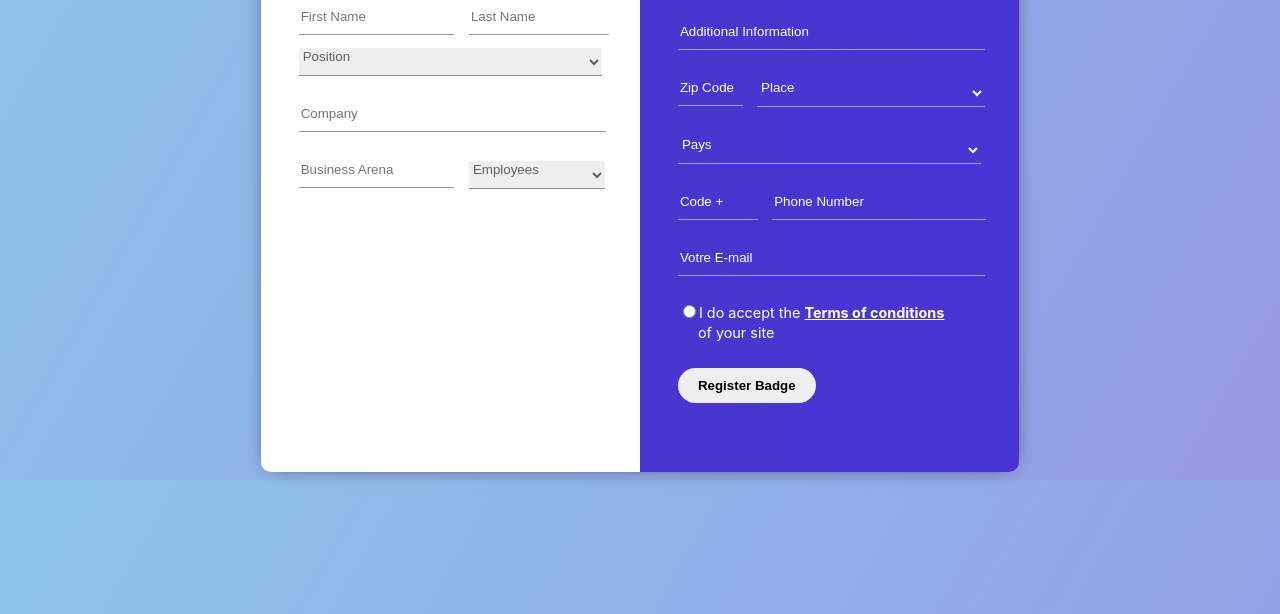
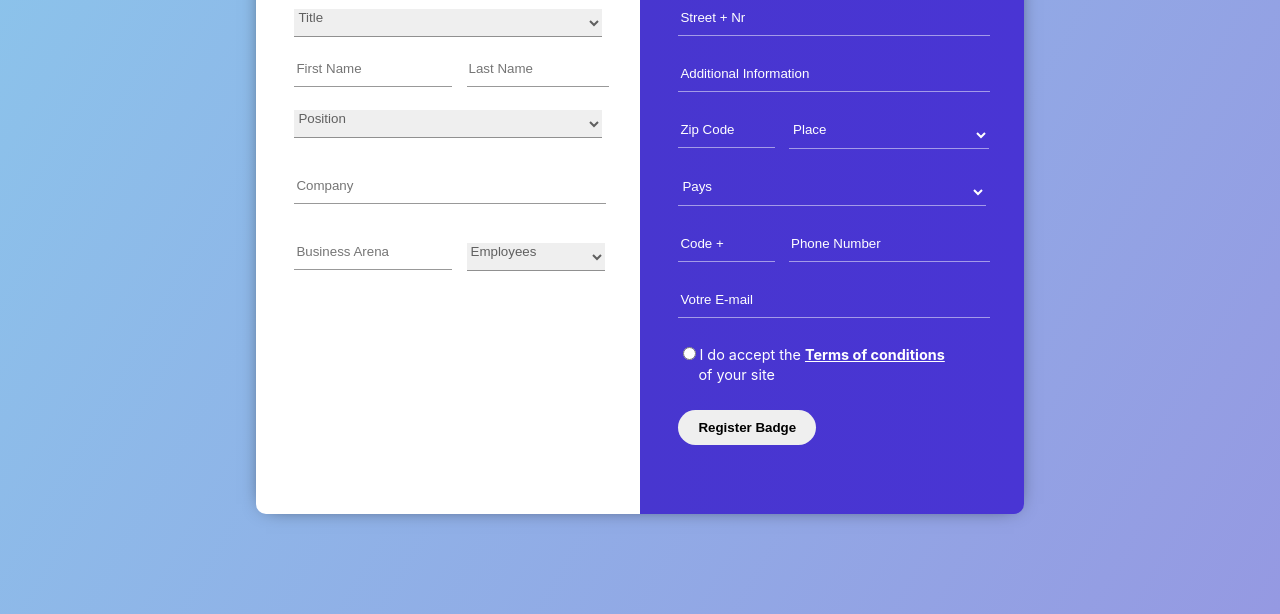
Before and after one commit to karon16/Projet4, a plain HTML site: page index.html in a window 1280 px wide. Shown: the part 186-800 px from the top of the page. Drawn offline with Linux system fonts and the light colour scheme.

Commit message:
final commit

```diff
--- a/index.html
+++ b/index.html
@@ -8,6 +8,7 @@
     <title>Formulaire</title>
 </head>
 <body>
+    <main>
         <form method="post">
             <div id="white">
                 <div id="gauche">
@@ -78,6 +79,6 @@
     </div>
 
         </form>
-
+    </main>
 </body>
 </html>
--- a/style.css
+++ b/style.css
@@ -1,30 +1,39 @@
 
 body{
+    padding: 0;
+    margin: 0;
+}
+main{
 
     font-family: -apple-system, BlinkMacSystemFont, 'Segoe UI', Roboto, Oxygen, Ubuntu, Cantarell, 'Open Sans', 'Helvetica Neue', sans-serif;
-    background:linear-gradient(120deg, #8BC5EB,#9599E2);
-    padding-top :50px;
-
-
-
+    background:linear-gradient(120deg, #8BC5EB,#9599E2) no-repeat;
+    width: 100%;
+    height: 100vh;
+    margin : 0px;
 
 }
 form{
     justify-content: center;
-    align-items: center;
+
     display: flex;
     flex-direction: row;
     width: 60%;
     border-radius: 10px ;
     box-shadow: 0px 0px 20px -10px black;
-    margin: auto;
+    margin: 0 auto;
+    position: relative;
+    top: 50vh;
+    transform: translateY(-50%);
 
 }
+
 #white{
     width : 50%;
     background-color: white;
     height: 600px;
     border-radius: 10px 0 0 10px;
+    min-width: 30%;
+    min-height: 400px;
 
 }
 #white h1 {
@@ -59,7 +68,7 @@ form{
     border-left-style: hidden;
     border-bottom: 1px solid rgba(0,0,0, 0.4);
     padding-bottom: 10px;
-    margin-bottom: 10px;
+    margin-bottom: 20px;
 
 }
 input:focus, select:focus{
@@ -72,6 +81,8 @@ input:focus, select:focus{
     height: 600px;
     background: linear-gradient(90deg ,#4836CF, #4935D4 );
     border-radius: 0 10px 10px 0;
+    min-width: 30%;
+    min-height: 400px;
 }
 #gradient h1{
     font-weight: 400;
@@ -106,20 +117,20 @@ input:focus, select:focus{
   }
 
 #zip{
-    width: 20%;
+    width: 30%;
     margin-right: 10px;
 }
 #gradient #place{
-    width: 75%;
+    width: 65%;
     margin-right: -20px;
 
 }
 #code{
-    width: 25%;
+    width: 30%;
     margin-right: 10px;
 }
 #phone{
-    width: 69%;
+    width: 64%;
     margin-right: -10px;
 }
 .envoyer{
```
